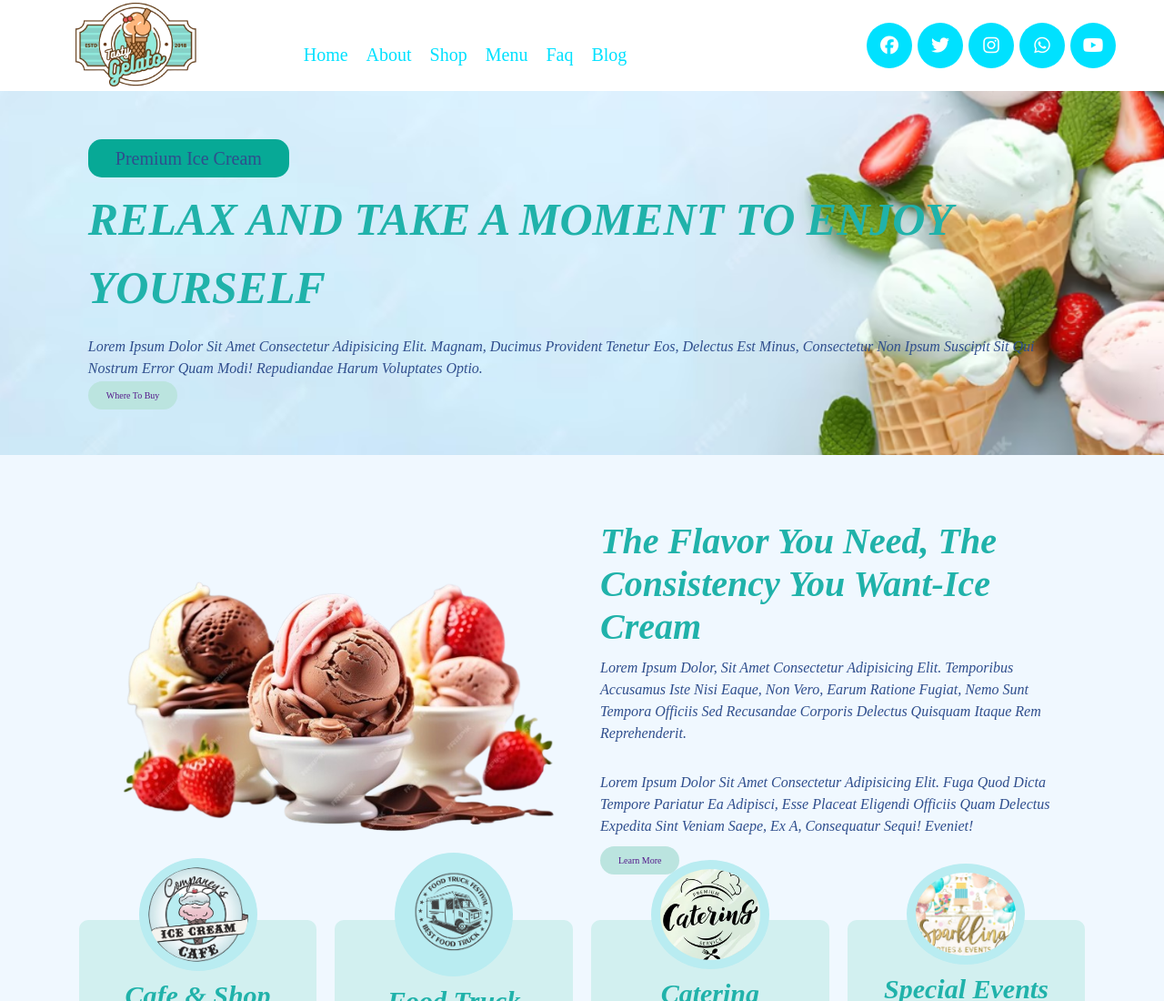
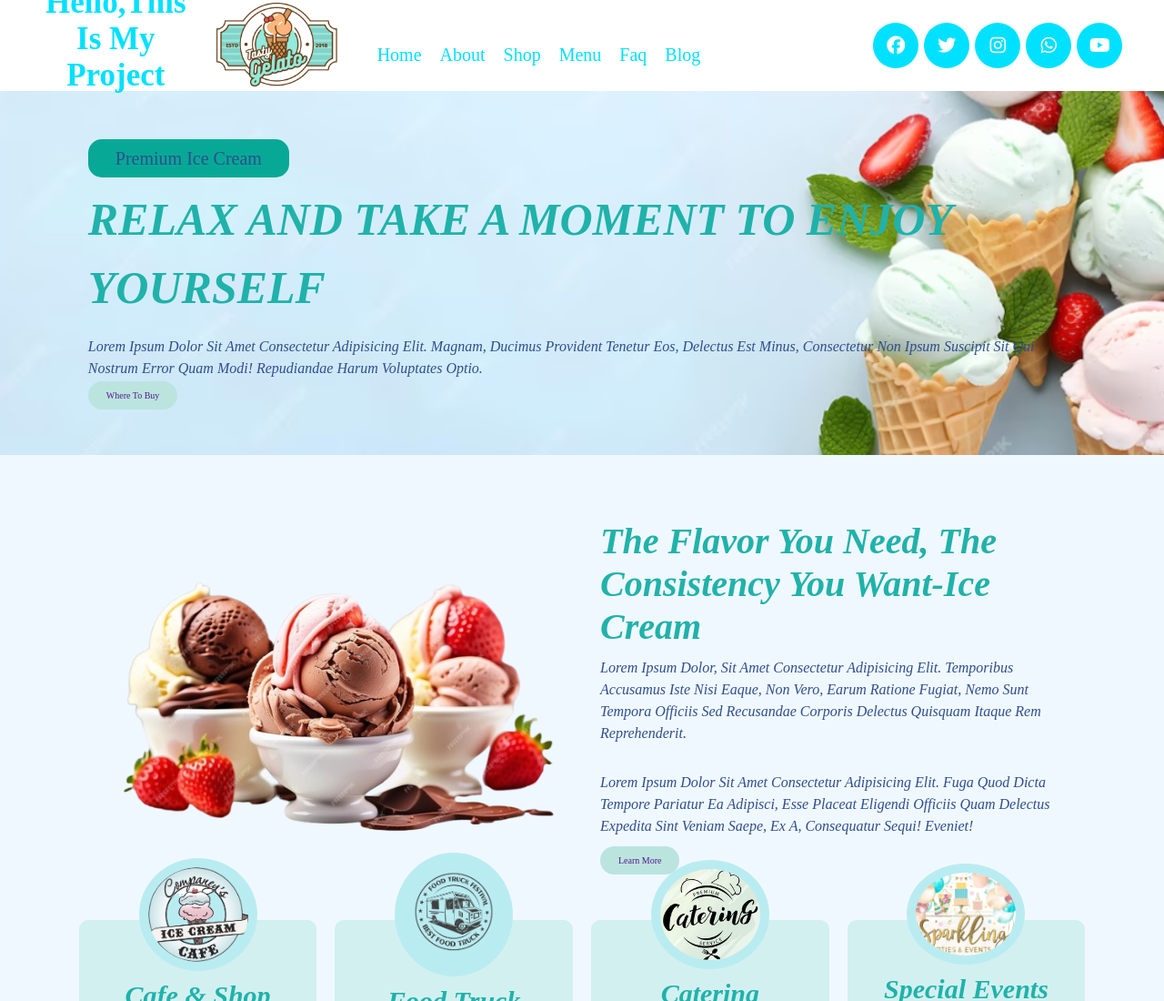
Before and after one commit to Faseehaanjum24/Project, a plain HTML site: page index.html in a window 1280 px wide. Shown: the top 1100 px of the page at 91% size. Drawn offline with Linux system fonts and the light colour scheme.

Commit message:
edited heading

```diff
--- a/index.html
+++ b/index.html
@@ -14,6 +14,7 @@
 
 <body>
     <header>
+    <h1>Hello,This is my project</h1>
     <a href="#home"><img src="p1-removebg-preview.png" alt="" width="200"></a>
     <i class="fa-solid fa-bars fa-3x" tabindex="0"></i>
         <nav class="navbar">
```
